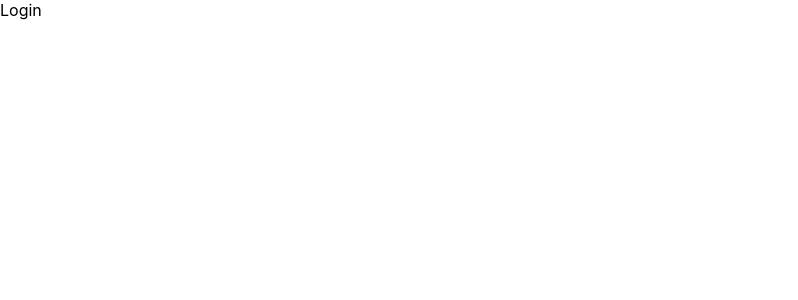
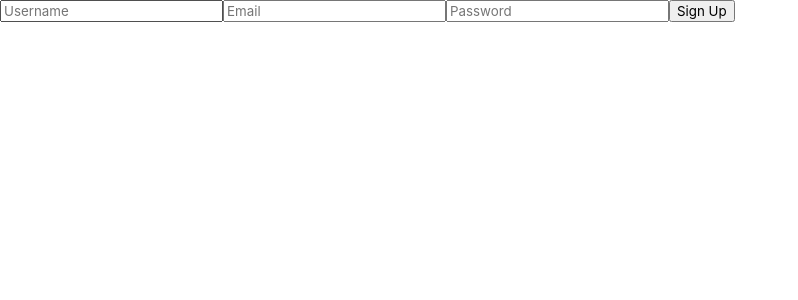
Before and after one commit to AlexandreGagnon-Lalonde/lungor, a React (Create React App) app: page / in a window 1280 px wide. Shown: the top 300 px of the page, without its empty margins (0-798 px from the left). Built offline with nearby package versions, Linux system fonts and the light colour scheme.

Commit message:
sign up form

```diff
--- a/package.json
+++ b/package.json
@@ -11,12 +11,13 @@
     "cors": "^2.8.5",
     "dotenv": "^8.2.0",
     "express": "^4.17.1",
-    "firebase": "^8.2.3",
+    "firebase": "^8.2.5",
     "mongodb": "^3.6.3",
     "morgan": "^1.10.0",
     "nodemon": "^2.0.7",
     "react": "^17.0.1",
     "react-dom": "^17.0.1",
+    "react-google-login": "^5.2.2",
     "react-redux": "^7.2.2",
     "react-router-dom": "^5.2.0",
     "react-scripts": "4.0.1",
--- a/src/components/log-in-page/index.jsx
+++ b/src/components/log-in-page/index.jsx
@@ -1,7 +1,16 @@
-import React from "react";
+import React, { useContext } from "react";
 
 function LogIn() {
-  return <div>Login</div>;
+  return (
+    <div>
+      <form>
+        <input type={"text"} placeholder={'Username'} />
+        <input type={"email"} placeholder={'Email'} />
+        <input type={"password"} placeholder={'Password'} />
+        <button type={'submit'}>Sign Up</button>
+      </form>
+    </div>
+  );
 }
 
 export default LogIn;
```
Also changed, not shown: 2 other files (tests, documents, lock files or other folders).
